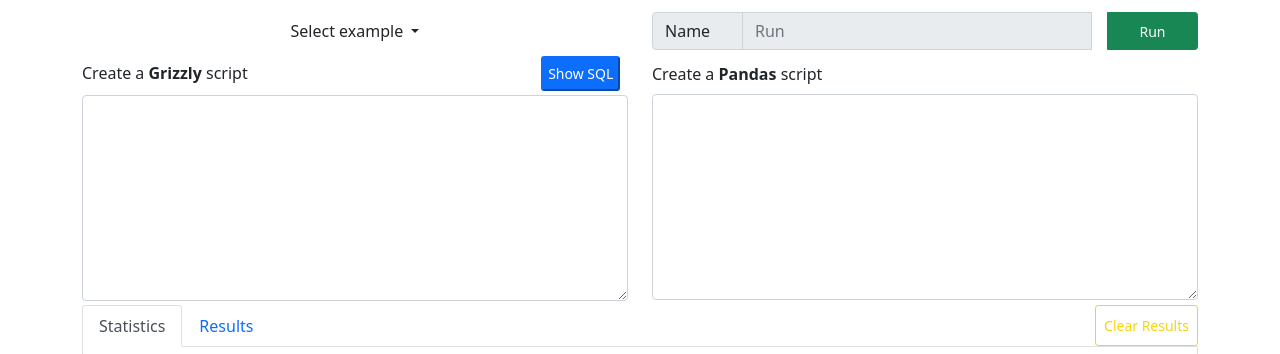
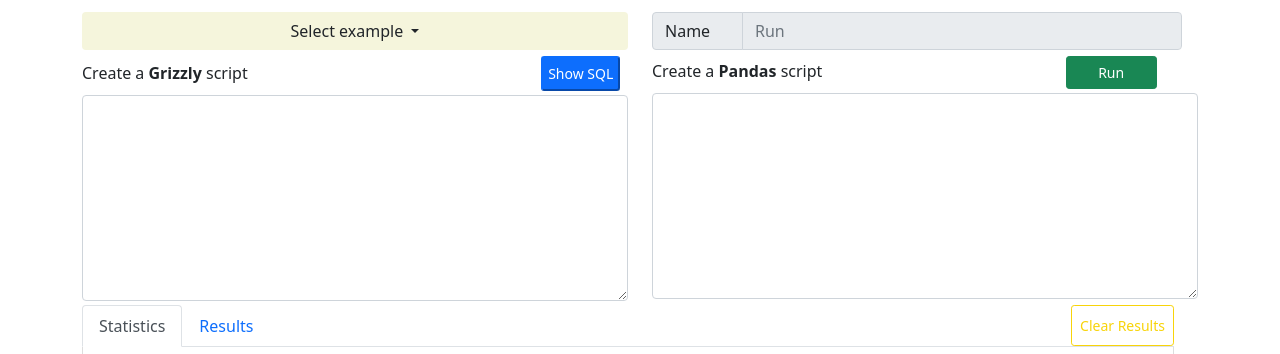
Before and after one commit to aliahmadbutt4/Hiwi-Tasks, a Flask app: page / in a window 1280 px wide. Shown: the top 354 px of the page. Run offline with Flask 2, Linux system fonts and the light colour scheme; some libraries are stand-ins or nearby versions.

Commit message:
Added code for python-code execution, scripts to change the execution Name, separated the custom  scripts, change the hover and background color for the dropdown list

```diff
--- a/GrizzlyWebApp/app.py
+++ b/GrizzlyWebApp/app.py
@@ -1,6 +1,7 @@
 from flask import Flask, render_template, request, redirect, jsonify
 from random import sample
 from datetime import datetime
+from resource import *
 
 app = Flask(__name__)
 
@@ -16,24 +17,27 @@
 
 
 
-# ShowSQL button and Grizzly script
+# ShowSQL button
 @app.route('/showSQL', methods=['POST','GET'])
 def sqlcode():
     if request.method == 'POST':
-        codeText = request.form['gcode']
-
-        return 'This is the text from the grizzly text area: ' + codeText
+        obj = compile(request.form['gcode'], 'testString', 'exec')
+        exec(obj)
+        return render_template('index.html')
     else:
         return render_template('index.html')
 
-# RUN button and Pandas script
-@app.route('/pandasCode', methods=['POST','GET'])
+# RUN button
+@app.route('/codeExecution', methods=['POST','GET'])
 def pandasCode():
     if request.method == 'POST':
-        codeText = request.form['pcode']
-
-        return 'This is the text pasted in the text area: ' + codeText
+        obj = compile(request.form['pcode'], 'testString', 'exec')
+        exec(obj)
+        #print(getrusage(RUSAGE_SELF))
+        #return render_template('index.html')
+        return jsonify(getrusage(RUSAGE_SELF).ru_maxrss, getrusage(RUSAGE_SELF).ru_utime)
     else:
-        return render_template('index.html')
+        #return render_template('index.html')
+        return "There is something wrong!!!"
 if __name__ == "__main__":
     app.run(debug=True)
--- /dev/null
+++ b/GrizzlyWebApp/static/scripts/chartScript.js
@@ -0,0 +1,64 @@
+var index = 1;
+var xlabel = "Run";
+
+/*** Setting the Execution label ********/
+$(document).ready(function(){
+    $('#pandasExecution').click(function(){
+        xlabel = 'Run'+index;
+        index++;
+        $('#codeExName').attr("placeholder", xlabel);
+
+      }
+        );
+
+    });
+
+/****** Chart for Stats *********/
+
+    // var getData = $.get(/datag1);
+    google.charts.load('current', { packages: ['corechart', 'bar']});
+    google.charts.setOnLoadCallback(drawExecution);
+
+    function drawExecution() {
+            var data = new google.visualization.DataTable();
+                data.addColumn('string', 'Run');
+                data.addColumn('number', 'Grizly');
+                data.addColumn({ type: 'string', role: 'annotation'});
+                data.addColumn('number', 'Pandas');
+                data.addColumn({type: 'string', role: 'annotation'});
+
+                data.addRows([
+                    ['Run1', 0.5, '0.5', .25, '.25'],
+                    ['Run2', 0.25, '0.25', .15, '.15'],
+                    ['Run3', 0.75, '0.75', .65, '.65'],
+                ]);
+
+        var options = {
+            title: 'Client RAM consumption',
+            annotations: {
+            alwaysOutside: true,
+            textStyle: {
+                fontSize: 14,
+                color: '#000',
+                auraColor: 'none'
+            }
+            },
+            hAxis: {
+            title: 'Executions',
+
+            viewWindow: {
+                min: [7, 30, 0],
+                max: [17, 30, 0]
+            }
+            },
+            vAxis: {
+            title: 'Memory Consumption (GB)'
+            }
+        };
+
+        var chart = new google.visualization.ColumnChart(document.getElementById('chart1_div'));
+        var chart1 = new google.visualization.ColumnChart(document.getElementById('chart2_div'));
+        chart.draw(data, options);
+        chart1.draw(data, options);
+
+        }
--- /dev/null
+++ b/GrizzlyWebApp/static/scripts/myScripts.js
@@ -0,0 +1,46 @@
+/*****  jQuery script for clearResults button  ******/
+
+$(document).ready(function(){
+  $("#clresults").click(function(){
+    $("#gcode").text("Hello world!");
+
+  });
+ });
+
+
+/***********  Loading the examples in both the text areas  *******/
+    $(document).ready(function(){
+   $("#example1").click(function(){
+     $("#gcode").text("x = [1,2,3,4,5]\r\ny=[6,7,8,9,0]\r\nsum = x + y\r\nprint (sum)");
+     $("#pcode").text("import pandas\r\nmydataset = {'cars': [\"BMW\", \"Volvo\", \"Ford\"],\
+     'passings': [3, 7, 2] }\r\nmyvar = pandas.DataFrame(mydataset)\r\nprint(myvar)");
+
+   });
+ });
+
+
+    $(document).ready(function(){
+   $("#example2").click(function(){
+    $("#gcode").text("Example2");
+     $("#pcode").text("Example2");
+
+   });
+ });
+
+
+    $(document).ready(function(){
+   $("#example3").click(function(){
+    $("#gcode").text("Example3");
+     $("#pcode").text("Example3");
+
+   });
+ });
+
+
+    $(document).ready(function(){
+   $("#example4").click(function(){
+    $("#gcode").text("Example4");
+     $("#pcode").text("Example4");
+
+   });
+ });
--- a/GrizzlyWebApp/templates/index.html
+++ b/GrizzlyWebApp/templates/index.html
@@ -13,108 +13,22 @@
     .nav-tabs{
         margin-bottom: 0;
     }
+    .dropdown-menu a:hover{
+        background-color:turquoise;
+    }
+    .clearResultBtn{
+        color: #f8d40a;
+        background-color: #fff ;
+        border-color: #f8d40a;
+        margin-left:auto;
+
+    }
 </style>
+
+
 
 <title> Grizzly framework </title>
 
-
-<!--jQuery script for clearResults button-->
-<script>
-   $(document).ready(function(){
-  $("#clresults").click(function(){
-    $("#gcode").text("Hello world!");
-  });
-});
-</script>
-
-<!-- Loading the examples in both the text areas-->
-<script>
-    $(document).ready(function(){
-   $("#example1").click(function(){
-     $("#gcode").text("Example1");
-     $("#pcode").text("Example1");
-
-   });
- });
- </script>
-<script>
-    $(document).ready(function(){
-   $("#example2").click(function(){
-    $("#gcode").text("Example2");
-     $("#pcode").text("Example2");
-
-   });
- });
- </script>
-<script>
-    $(document).ready(function(){
-   $("#example3").click(function(){
-    $("#gcode").text("Example3");
-     $("#pcode").text("Example3");
-
-   });
- });
- </script>
-<script>
-    $(document).ready(function(){
-   $("#example4").click(function(){
-    $("#gcode").text("Example4");
-     $("#pcode").text("Example4");
-
-   });
- });
- </script>
-
-<!--Chart for Stats-->
-<script>
-    // var getData = $.get(/datag1);
-    google.charts.load('current', { packages: ['corechart', 'bar']});
-    google.charts.setOnLoadCallback(drawExecution);
-    function drawExecution() {
-            var data = new google.visualization.DataTable();
-                data.addColumn('string', 'Run');
-                data.addColumn('number', 'Grizly');
-                data.addColumn({ type: 'string', role: 'annotation'});
-                data.addColumn('number', 'Pandas');
-                data.addColumn({type: 'string', role: 'annotation'});
-
-                data.addRows([
-                    ['Run1', 0.5, '0.5', .25, '.25'],
-                    ['Run2', 0.25, '0.25', .15, '.15'],
-                    ['Run3', 0.75, '0.75', .65, '.65'],
-                ]);
-
-        var options = {
-            title: 'Client RAM consumption',
-            annotations: {
-            alwaysOutside: true,
-            textStyle: {
-                fontSize: 14,
-                color: '#000',
-                auraColor: 'none'
-            }
-            },
-            hAxis: {
-            title: 'Executions',
-
-            viewWindow: {
-                min: [7, 30, 0],
-                max: [17, 30, 0]
-            }
-            },
-            vAxis: {
-            title: 'Memory Consumption (GB)'
-            }
-        };
-
-        var chart = new google.visualization.ColumnChart(document.getElementById('chart1_div'));
-        var chart1 = new google.visualization.ColumnChart(document.getElementById('chart2_div'));
-        chart.draw(data, options);
-        chart1.draw(data, options);
-
-        }
-
-</script>
 
 {% endblock %}
 
@@ -122,53 +36,59 @@
 {% block body %}
 
 <div class="container">
+<!--The upper part of the page(sections above the graphs)-->
+    <!--First row containing dropdown and disabled input field-->
     <div class="row">
         <div class="col-lg-6 col-md-6 col-sm-12 col-xs-12">
             <!-- Drop down menu for the set of pre-defined examples on the top left of the screen-->
             <div class="dropdown">
-        <button class="btn btn-default btn-block dropdown-toggle col-12" style="margin-top: 12px;" type="button" id="dropdownMenu1" data-bs-toggle="dropdown" aria-expanded="false">
+                 <button class="btn btn-default btn-block dropdown-toggle col-12" style="margin-top: 12px; background-color:beige;" type="button" id="dropdownMenu1" data-bs-toggle="dropdown" aria-expanded="false">
                      Select example
                 </button>
 
-        <ul class="dropdown-menu col-12">
+                <ul class="dropdown-menu col-12" style="background-color:beige;">
                     <li><a class="dropdown-item" id="example1">Example1</a></li>
                     <li><a class="dropdown-item" id="example2">Example2</a></li>
                     <li><a class="dropdown-item" id="example3">Example3</a></li>
                     <li><a class="dropdown-item" id="example4">Example4</a></li>
                </ul>
             </div>
+        </div>
+        <div class="col-lg-6 col-md-6 col-sm-12 col-xs-12">
+        <!--Disabled input Field-->
+            <div class="input-group" style="margin-top: 12px;">
 
-        <!---Form below the dropdown button includes a label, a button, a text-area -->
-        <form action="/showSQL" method="POST">
+                <span class="input-group-text col-2" id="basic-addon1">Name</span>
+                <input type="text" id="codeExName" class="form-control" style="margin-right: 16px;" placeholder="Run" aria-label="codeexecution" aria-describedby="basic-addon1" disabled >
+
+            </div>
+
+        </div>
+    </div>
+
+    <!--Second Row containing Labels and buttons-->
+    <div class="row">
+
+        <form role="form" action="/codeExecution" method="POST">
+            <div class="row">
+            <div class="col-lg-6 col-md-6 col-sm-12 col-xs-12">
             <div class="form-group" style="margin-top: 6px;margin-bottom: 4px;">
-                <label class="col-10" for="gcode">Create a <b>Grizzly</b> script</label>
-                <input type="submit" value= "Show SQL" class="btn-sm btn-primary" style="padding: 5px;">
-                <textarea class="form-control col-12" style="margin-top: 4px; margin-bottom: 2px;" name="gcode" id="gcode" rows="8"></textarea>
+                <label class="col-10">Create a <b>Grizzly</b> script</label>
+                <input type="submit" value= "Show SQL" formaction="/showSQL" class="btn-sm btn-primary" style="padding: 5px;">
+                <textarea class="form-control" style="margin-top: 4px; margin-bottom: 2px;" name="gcode" id="gcode" rows="8"></textarea>
+            </div>
+        </div>
+        <div class="col-lg-6 col-md-6 col-sm-12 col-xs-12">
+            <div class="form-group" style="margin-top: 6px;margin-bottom: 4px;">
+                <label class="col-9">Create a <b>Pandas</b> script</label>
+                <input type="submit" id="pandasExecution" name="pandasExecution" value= "Run" class="btn btn-sm btn-success col-2" style="margin-left:auto; padding: 5px;">
+                <textarea class="form-control" style="margin-top: 4px; margin-bottom: 2px;" name="pcode" id="pcode" rows="8"></textarea>
+            </div>
         </div>
        </form>
 
     </div>
-    <div class="col-lg-6 col-md-6 col-sm-12 col-xs-12">
-        <form action="/pandasCode" method="POST" role="form">
-            <div class="form-group">
-                <div class="input-group" style="margin-top: 12px;">
-                    <span class="input-group-text col-2" id="basic-addon1">Name</span>
-                    <input type="text" id="codeExName" class="form-control" style="margin-right: 16px;" placeholder="Run" aria-label="codeexecution" aria-describedby="basic-addon1" disabled >
-                    <input type="submit" value="Run" class="btn btn-sm btn-success col-2">
-                </div>
-                <div class= "clearfix"></div>
-                <div class="form-group">
-                    <label for = "pcode" style="margin-top: 12px; margin-bottom: 8px;">Create a <b>Pandas</b> script</label>
-                    <textarea  class="form-control" name="pcode" id="pcode" rows="8"></textarea>
-                </div>
-
-
-            </div>
-
-         </form>
-
-    </div>
-    </div>
+<!--The remaining part of the page(Graphs and Results)-->
    <div class="row">
     <div class="col-lg-12 col-md-12 col-sm-12 col-xs-12">
 
@@ -180,10 +100,7 @@
        <li class="nav-item" role="presentation">
            <a class="nav-link" id="results-tab" data-bs-toggle="tab"  href = "#results" role="tab" aria-controls="results" aria-selected="false"> Results </a>
        </li>
-       <button id="clresults" type="submit" class="btn btn-sm" style="color: #f8d40a;
-        background-color: #fff ;
-        border-color: #f8d40a;
-        margin-left:auto;">Clear Results</button>
+       <button id="clresults" type="submit" class="btn btn-sm clearResultBtn">Clear Results</button>
     </ul>
     <div class="tab-content" id="TabContents">
         <div class="tab-pane fade show active" id="stats" role="tabpanel" aria-labelledby="stat-tab">
@@ -194,19 +111,13 @@
 
     </div>
 
-
-
-
     </div>
    </div>
 
 
-
-
-
-
-
 </div>
 
+<script type = "text/javascript" src = "/static/scripts/myScripts.js" ></script>
+<script type = "text/javascript" src = "/static/scripts/chartScript.js" ></script>
 
 {% endblock %}
```
Lines whose indentation alone changed are shown as unchanged.
